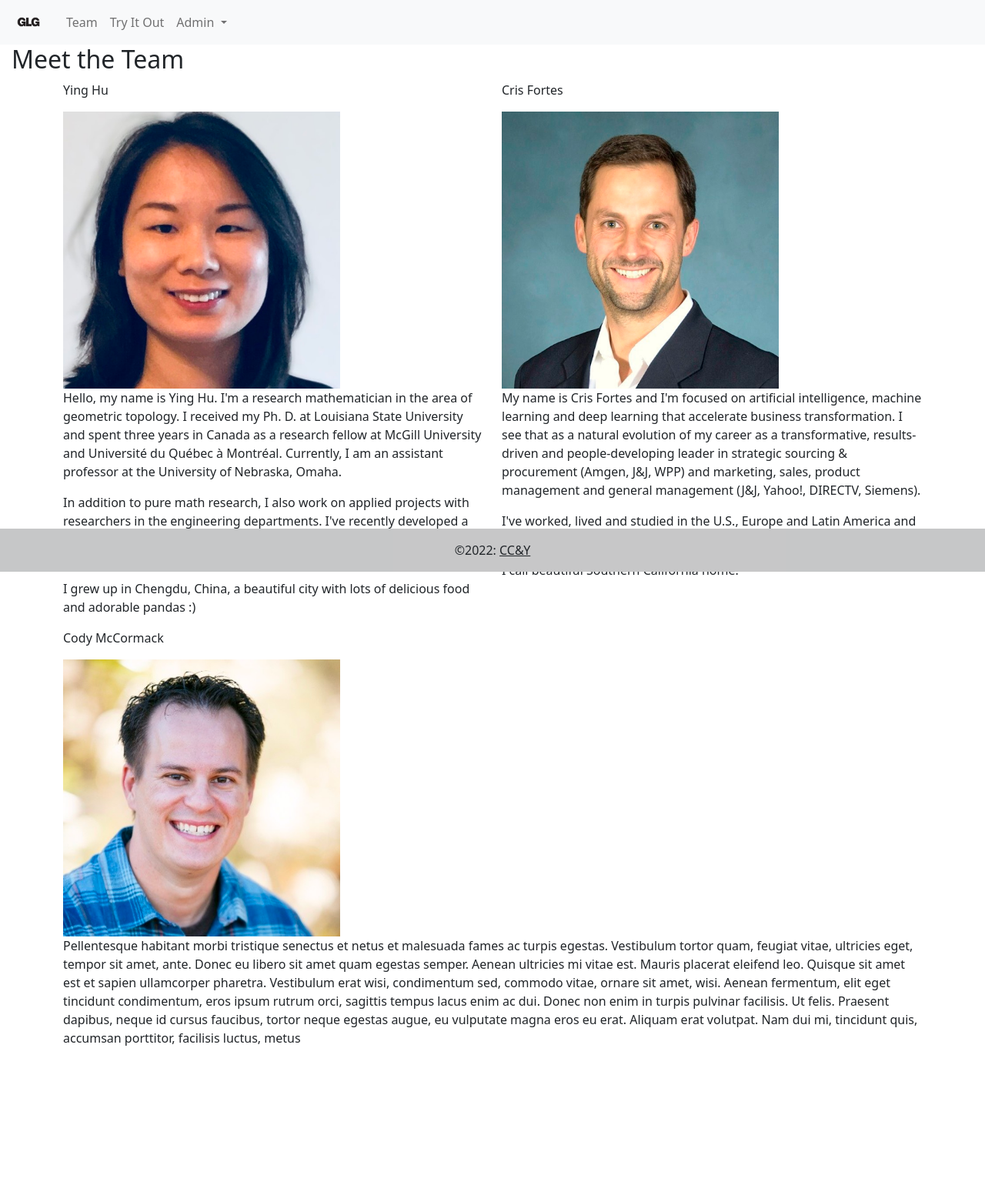
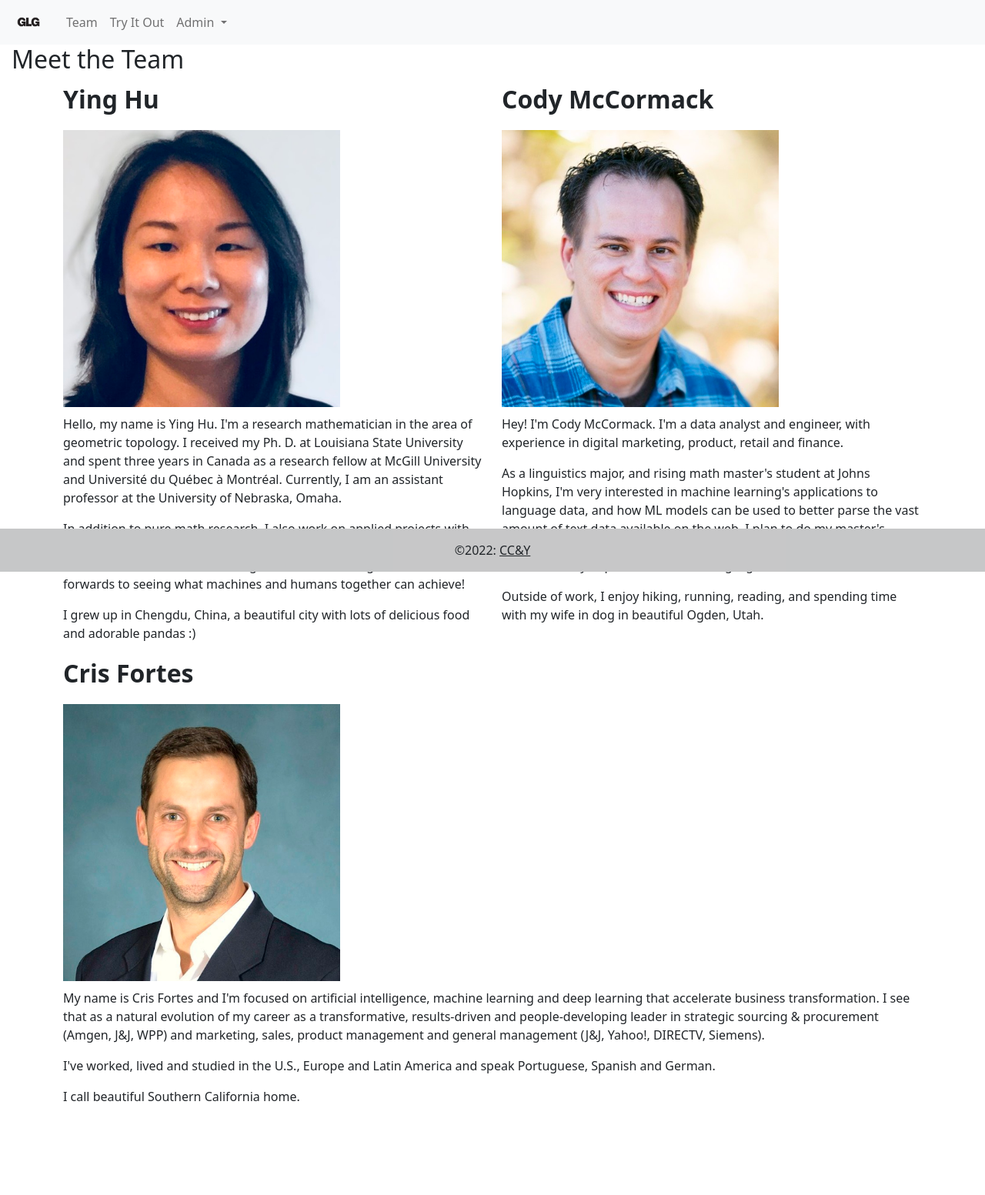
Before and after one commit to LaplaceCherub/glg-project, a Flask app: page /team/ in a window 1280 px wide. Shown: the part 57-1610 px from the top of the page at 77% size. Before the commit the page ends 1416 px from the top, so only its background shows below. Run offline with Flask 2, Linux system fonts and the light colour scheme.

Commit message:
Updating Flask app

```diff
--- a/flask_app/static/styles.css
+++ b/flask_app/static/styles.css
@@ -17,6 +17,12 @@
 
 .team_image {
     max-width: 360px;
+    padding-bottom: 10px;
+}
+
+.team_page_name {
+    font-size: 2em;
+    font-weight: bold;
 }
 
 .form-outline {
--- a/flask_app/templates/team.html
+++ b/flask_app/templates/team.html
@@ -5,7 +5,7 @@
 <div class="container text-center">
     <div class="row align-items-start">
       <div class="col team_bio">
-        <p>Ying Hu</p>
+        <p class="team_page_name">Ying Hu</p>
         <img src="../static/ying_hu.png" class="team_image">
         <p>
             Hello, my name is Ying Hu. I'm a research mathematician in the area of geometric topology. I received my Ph. D. at Louisiana State University and spent three years in Canada as a research fellow at McGill University and Université du Québec à Montréal. Currently, I am an assistant professor at the University of Nebraska, Omaha.
@@ -16,20 +16,21 @@
         <p>
             I grew up in Chengdu, China, a beautiful city with lots of delicious food and adorable pandas :)
         </p>
-
       </div>
       <div class="col team_bio">
-        <p>Cris Fortes</p>
+        <p class="team_page_name">Cody McCormack</p>
+        <img src="../static/cody_mccormack.png" class="team_image">
+        <p>Hey! I'm Cody McCormack. I'm a data analyst and engineer, with experience in digital marketing, product, retail and finance.</p>
+        <p>As a linguistics major, and rising math master's student at Johns Hopkins, I'm very interested in machine learning's applications to language data, and how ML models can be used to better parse the vast amount of text data available on the web. I plan to do my master's thesis on topological data analysis, and better understand how dimensionality impacts machine lerning algorithms.</p>
+        <p>Outside of work, I enjoy hiking, running, reading, and spending time with my wife in dog in beautiful Ogden, Utah.</p>
+      </div>
+      <div class="col team_bio">
+        <p class="team_page_name">Cris Fortes</p>
         <img src="../static/cris_fortes.png" class="team_image">
         <p>My name is Cris Fortes and I'm focused on artificial intelligence, machine learning and deep learning that accelerate business transformation. I see that as a natural evolution of my career as a transformative, results-driven and people-developing leader in strategic sourcing & procurement (Amgen, J&J, WPP) and marketing, sales, product management and general management (J&J, Yahoo!, DIRECTV, Siemens).</p>
           <p>I've worked, lived and studied in the U.S., Europe and Latin America and speak Portuguese, Spanish and German.</p>
           <p>I call beautiful Southern California home. </p>
       </div>
-      <div class="col team_bio">
-        <p>Cody McCormack</p>
-        <img src="../static/cody_mccormack.png" class="team_image">
-        <p>Pellentesque habitant morbi tristique senectus et netus et malesuada fames ac turpis egestas. Vestibulum tortor quam, feugiat vitae, ultricies eget, tempor sit amet, ante. Donec eu libero sit amet quam egestas semper. Aenean ultricies mi vitae est. Mauris placerat eleifend leo. Quisque sit amet est et sapien ullamcorper pharetra. Vestibulum erat wisi, condimentum sed, commodo vitae, ornare sit amet, wisi. Aenean fermentum, elit eget tincidunt condimentum, eros ipsum rutrum orci, sagittis tempus lacus enim ac dui. Donec non enim in turpis pulvinar facilisis. Ut felis. Praesent dapibus, neque id cursus faucibus, tortor neque egestas augue, eu vulputate magna eros eu erat. Aliquam erat volutpat. Nam dui mi, tincidunt quis, accumsan porttitor, facilisis luctus, metus</p>
-      </div>
     </div>
 </div>
 {%endblock%}
```
